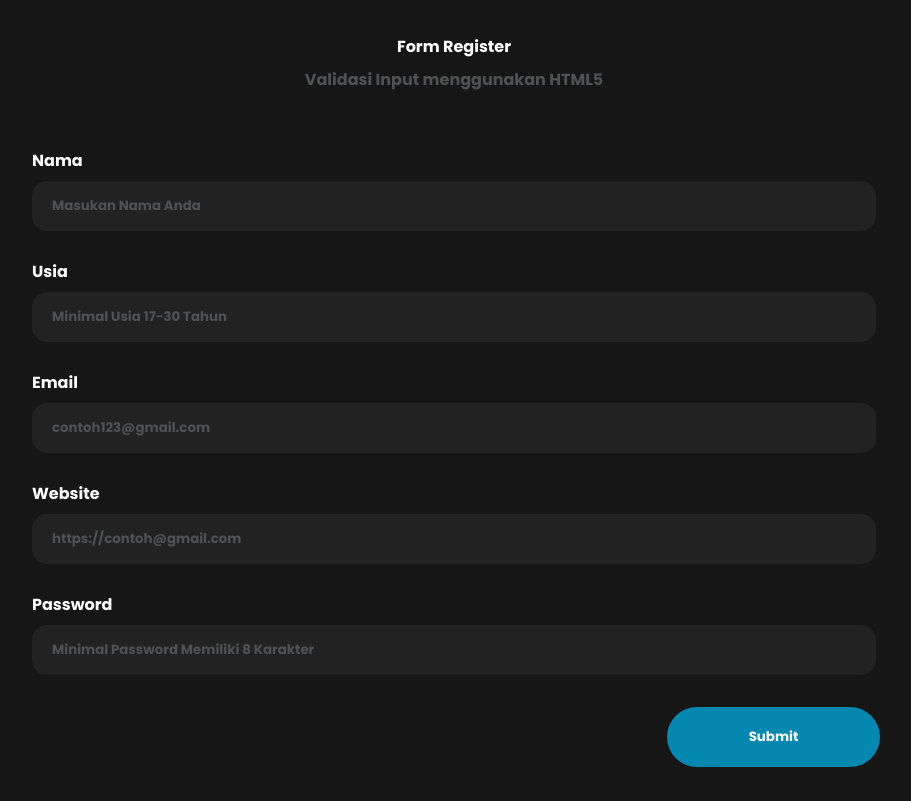
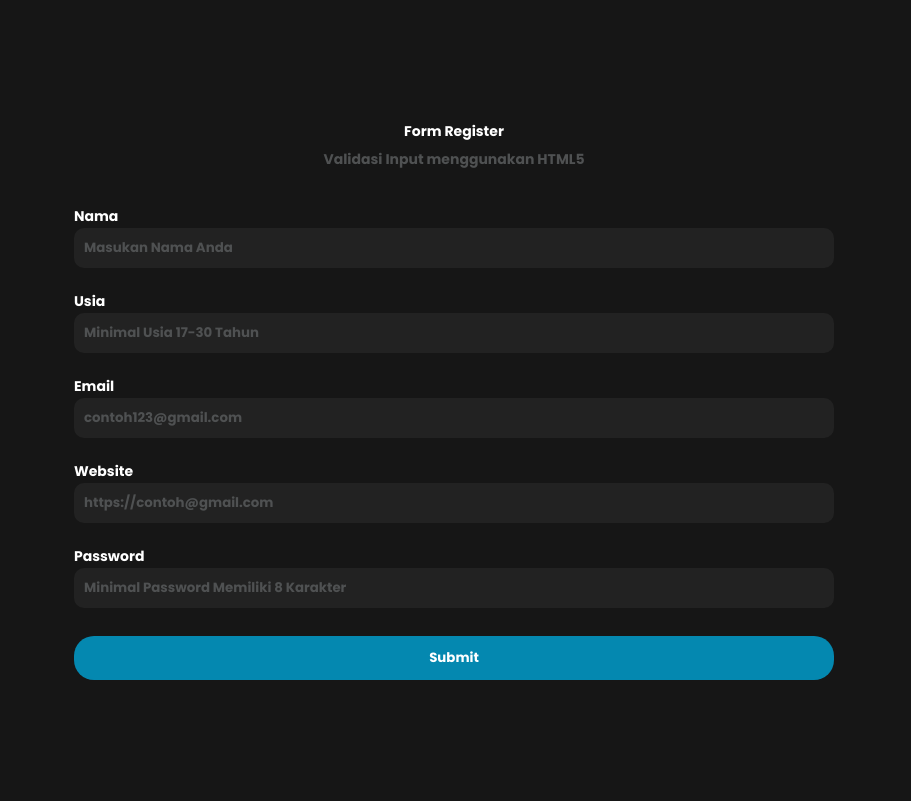
Before and after one commit to Hasbyghzl/Hasbyghzl.github.io, a plain HTML site: page index.html in a window 1280 px wide. Shown: the whole page, without its empty margins (186-1097 px from the left). Drawn offline with Linux system fonts and the light colour scheme.

Commit message:
Update style.css

```diff
--- a/style.css
+++ b/style.css
@@ -5,7 +5,7 @@
     font-family: 'Poppins', sans-serif;
 }
 
-body{
+body {
     background-color: #161616;
 }
 
@@ -17,58 +17,42 @@ body{
 }
 
 .container {
-    width: 1440px;
-    display: flex;
-    flex-direction: column;
-    padding: 34px 214px 34px 214px;
-    overflow: hidden;
+    width: 100%;
+    max-width: 800px;
+    margin: 0 auto;
+    padding: 0 20px;
+    box-sizing: border-box;
 }
 
 .header {
-    margin-bottom: 56px;
-    display: flex;
-    flex-direction: column;
+    margin-bottom: 32px;
+    text-align: center;
 }
 
 .title {
-    justify-content: center;
-    display: flex;
-    margin-bottom: 4px;
-
-    font-style: normal;
-    font-size: 32px;
-    text-align: center;
-
-    color: #FFFFFF;
+    font-size: 24px;
+    margin-bottom: 8px;
+    color: #ffffff;
 }
 
 .description {
-    justify-content: center;
-    display: flex;
-
-    font-size: 16px;
-    text-align: center;
-
-    color: #4F5152;
+    font-size: 14px;
+    color: #4f5152;
 }
 
-.form-group{
-    display: flex;
-    flex-direction: column;
-    margin-bottom: 28px;
-    margin-right: 4px;
-    margin-left: 4px;
+.form-group {
+    margin-bottom: 20px;
 }
 
 .form-group input:focus:valid {
     outline: 2px solid #068BB3;
-    filter: drop-shadow(0px 0px 4px rgba(6, 139, 179, 0.5));
+    filter: drop-shadow(0px 0px 2px rgba(6, 139, 179, 0.5));
     transition: 500ms;
 }
 
 .form-group input:focus:invalid {
     outline: 2px solid #ED4337;
-    filter: drop-shadow(0px 0px 4px rgba(237, 167, 55, 0.5));
+    filter: drop-shadow(0px 0px 2px rgba(237, 167, 55, 0.5));
     transition: 500ms;
 }
 
@@ -77,42 +61,57 @@ body{
 }
 
 .form-label {
-    margin-bottom: 8px;
-
-    font-size: 16px;
-
-    color: #FFFFFF;
+    font-size: 14px;
+    color: #ffffff;
+    margin-bottom: 4px;
 }
 
 .form-input {
-    height: 50px;
+    height: 40px;
     width: 100%;
     background-color: #222222;
-    color: #FFFFFF;
+    color: #ffffff;
     border: none;
-    border-radius: 15px;
-    padding: 20px;
+    border-radius: 10px;
+    padding: 10px;
     outline: none;
 }
 
 .form-input::placeholder {
-    color: #4F5152;
+    color: #4f5152;
 }
 
 .btn-submit {
-    background-color:  rgba(0, 166, 216, 0.8);
+    background-color: rgba(0, 166, 216, 0.8);
     border: none;
-    border-radius: 30px;
-    margin-top: 4px;
-    padding: 20px;
-    color: #FFFFFF;
-    height: 60px;
-    width: 25%;
+    border-radius: 20px;
+    margin-top: 8px;
+    padding: 12px;
+    color: #ffffff;
+    width: 100%;
     cursor: pointer;
-    float: right;
     text-align: center;
 }
 
 .btn-submit:hover {
-    background-color: #005D79;
+    background-color: #005d79;
 }
+
+/* Media Queries */
+@media screen and (max-width: 480px) {
+    .title {
+        font-size: 20px;
+    }
+
+    .description {
+        font-size: 12px;
+    }
+
+    .form-input {
+        height: 32px;
+    }
+
+    .btn-submit {
+        padding: 10px;
+    }
+}
```
